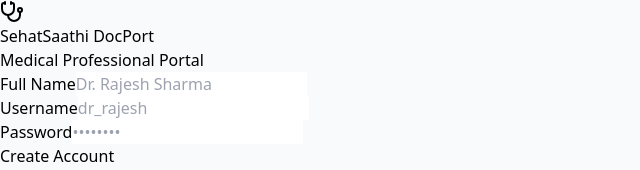
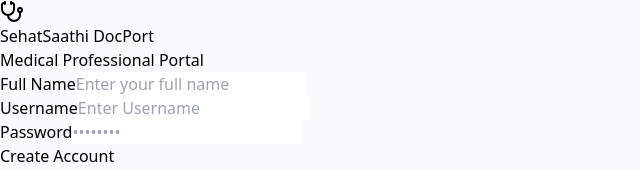
Before and after one commit to samarthshukla20/sehatsaathi-docport, a React (Vite) app: page /login in a window 1280 px wide. Both pictures are taken after a click on the button "Register Here". Shown: the top 170 px of the page, without its empty margins (0-640 px from the left). Built offline with nearby package versions, Linux system fonts and the light colour scheme.

Commit message:
minor ui changes in login page

```diff
--- a/src/pages/Login.tsx
+++ b/src/pages/Login.tsx
@@ -66,7 +66,7 @@ const Login = () => {
               <input
                 type="text"
                 className="w-full p-3 border border-slate-300 rounded-lg focus:outline-none focus:ring-2 focus:ring-emerald-500"
-                placeholder="Dr. Rajesh Sharma"
+                placeholder="Enter your full name"
                 value={fullName}
                 onChange={(e) => setFullName(e.target.value)}
                 required={isSignUp}
@@ -79,7 +79,7 @@ const Login = () => {
             <input
               type="text"
               className="w-full p-3 border border-slate-300 rounded-lg focus:outline-none focus:ring-2 focus:ring-emerald-500"
-              placeholder="dr_rajesh"
+              placeholder="Enter Username"
               value={username}
               onChange={(e) => setUsername(e.target.value)}
               required
```
